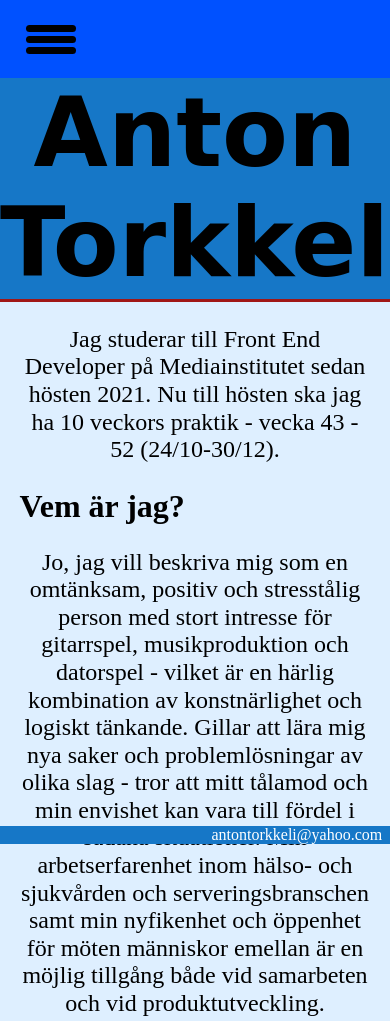
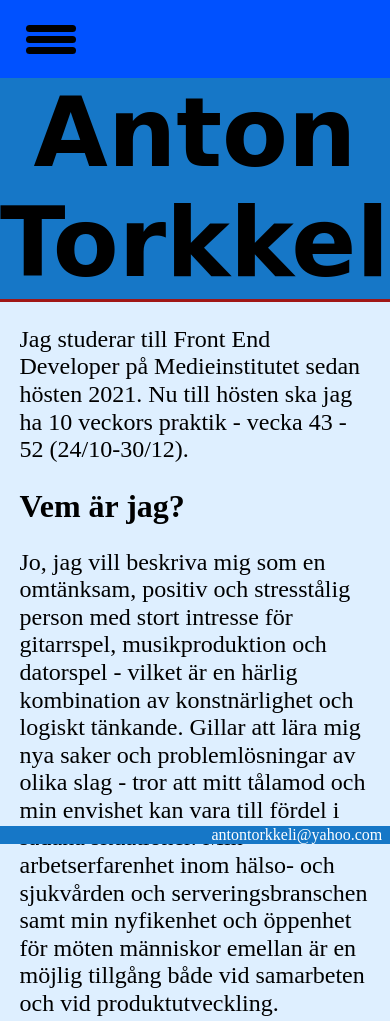
Before and after one commit to kodareAnton/AntonCV, a plain HTML site: page index.html in a window 390 px wide. Shown: the top 1021 px of the page. Drawn offline with Linux system fonts and the light colour scheme; a web font is replaced by a local one.

Commit message:
right mobil text-align

```diff
--- a/css/_mobile.scss
+++ b/css/_mobile.scss
@@ -84,7 +84,7 @@ nav {
 
     p{
         font-size: 1rem;
-        text-align: center;
+        text-align: left;
     }
 
     figure {
--- a/index.html
+++ b/index.html
@@ -48,7 +48,7 @@
       <section class="section_1">
         <article>
           <p>
-            Jag studerar till Front End Developer på Mediainstitutet sedan
+            Jag studerar till Front End Developer på Medieinstitutet sedan
             hösten 2021. Nu till hösten ska jag ha 10 veckors praktik - vecka 43
             - 52 (24/10-30/12).
           </p>
```
Also changed, not shown: css/style.css, 1 other file.
